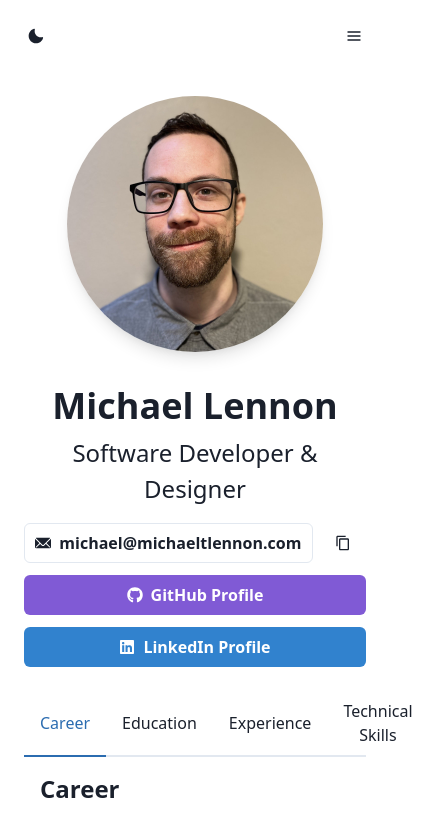
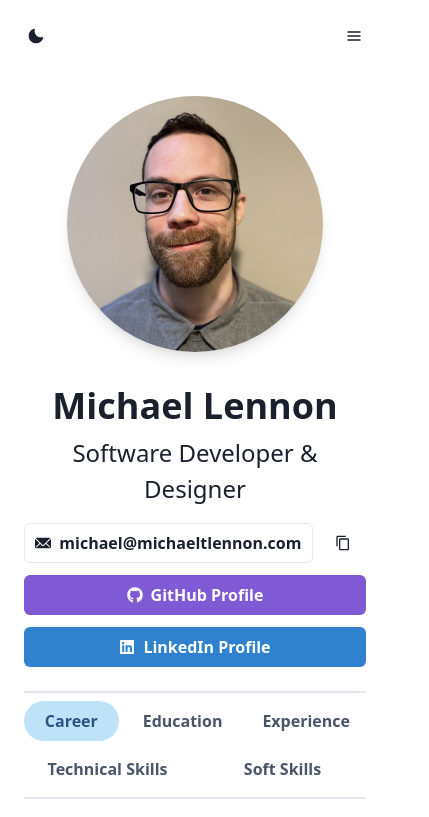
Before and after one commit to Munkyfoot/mtlennon, a Next.js app: page / in a window 390 px wide. Shown: the top 817 px of the page, 429 px wide, since content can reach past the window. Built offline with nearby package versions, Linux system fonts and the light colour scheme.

Commit message:
Alter look of tabs for mobile.

```diff
--- a/src/pages/index.tsx
+++ b/src/pages/index.tsx
@@ -5,6 +5,7 @@ import Layout from "@/components/Layout"
 import ProfileTopper from "@/components/sections/ProfileTopper"
 import TechSkills from "@/components/sections/TechSkills"
 import { Tabs, TabList, TabPanels, Tab, TabPanel } from "@chakra-ui/react"
+import SoftSkills from "@/components/sections/SoftSkills"
 
 export default function Home() {
     return (
@@ -13,12 +14,39 @@ export default function Home() {
             description="Michael Lennon is a software developer & designer."
         >
             <ProfileTopper />
-            <Tabs>
-                <TabList>
+            <Tabs
+                isFitted
+                isLazy
+                variant={{
+                    base: "soft-rounded",
+                    md: "line",
+                }}
+            >
+                <TabList
+                    gap={{
+                        base: 2,
+                        md: 0,
+                    }}
+                    flexWrap="wrap"
+                    borderBottomWidth={2}
+                    borderTopWidth={{
+                        base: 2,
+                        md: 0,
+                    }}
+                    paddingBottom={{
+                        base: 2,
+                        md: 0,
+                    }}
+                    paddingTop={{
+                        base: 2,
+                        md: 0,
+                    }}
+                >
                     <Tab>Career</Tab>
                     <Tab>Education</Tab>
                     <Tab>Experience</Tab>
                     <Tab>Technical Skills</Tab>
+                    <Tab>Soft Skills</Tab>
                 </TabList>
 
                 <TabPanels>
@@ -34,6 +62,9 @@ export default function Home() {
                     <TabPanel>
                         <TechSkills />
                     </TabPanel>
+                    <TabPanel>
+                        <SoftSkills />
+                    </TabPanel>
                 </TabPanels>
             </Tabs>
         </Layout>
```
